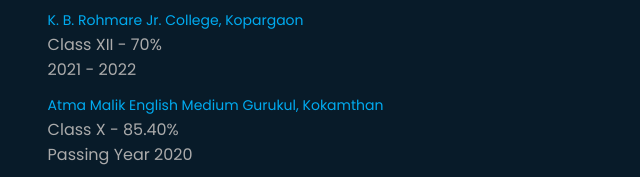
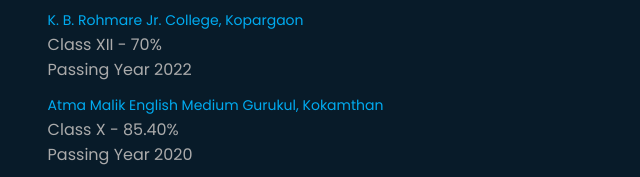
Before and after one commit to pandeymansi/wansi-pf.github.io, a plain HTML site: page index.html in a window 1280 px wide. Both pictures are taken after a click on the element "Education". Shown: the part 1245-1422 px from the top of the page, 490-1130 px from the left. Drawn offline with nearby package versions, Linux system fonts and the light colour scheme.

Commit message:
Update index.html

```diff
--- a/index.html
+++ b/index.html
@@ -61,7 +61,7 @@
                         <div class="tab-contents" id="education">
                             <ul>
                                 <li><span>K. J. Somaiya College, Kopargaon</span><br>Bachelor's in Computer Science (Degree) - 8.80 CGPA<br>2022 - Current</li>
-                                <li><span>K. B. Rohmare Jr. College, Kopargaon</span><br>Class XII - 70%<br>2021 - 2022</li>
+                                <li><span>K. B. Rohmare Jr. College, Kopargaon</span><br>Class XII - 70%<br>Passing Year 2022</li>
                                 <li><span>Atma Malik English Medium Gurukul, Kokamthan</span><br>Class X - 85.40%<br>Passing Year 2020</li>
                             </ul>
                         </div>
```
